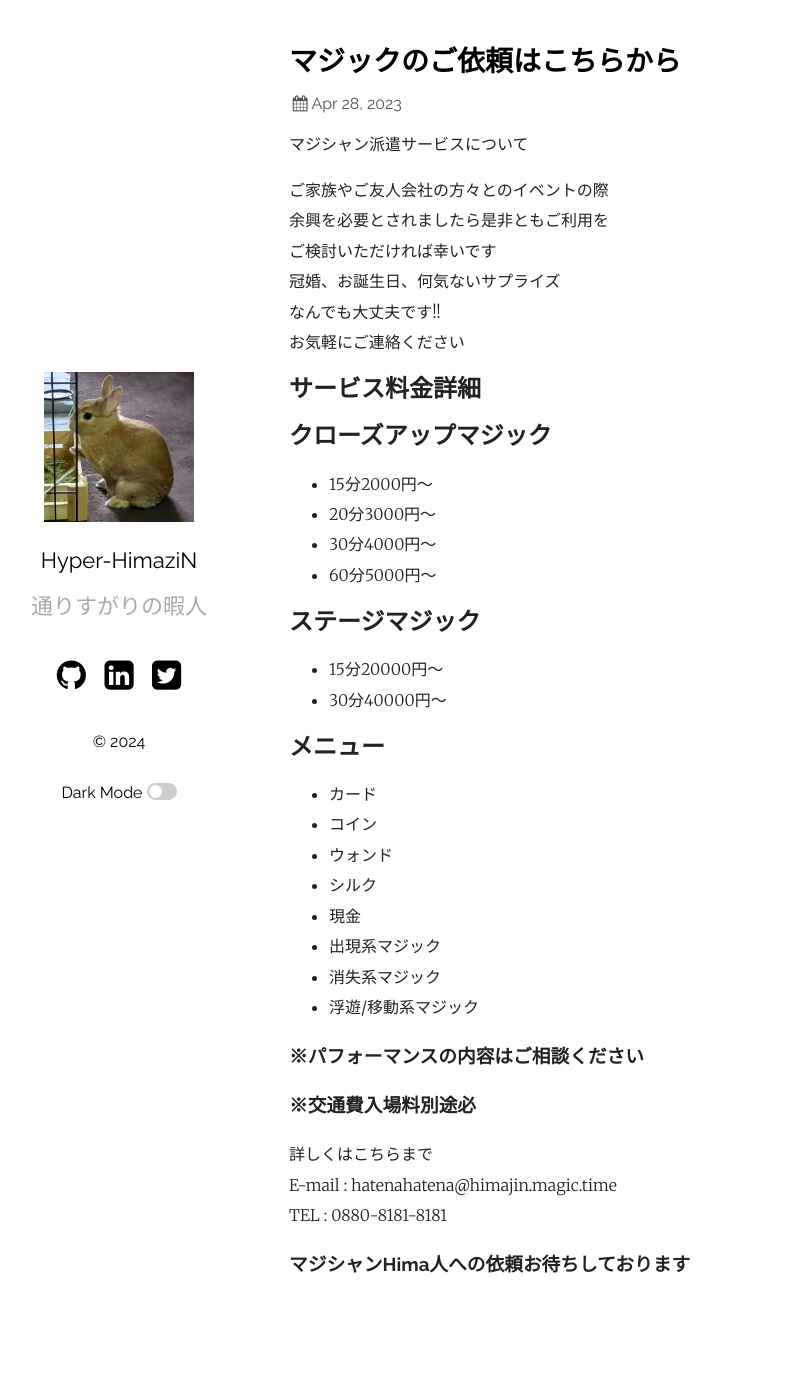
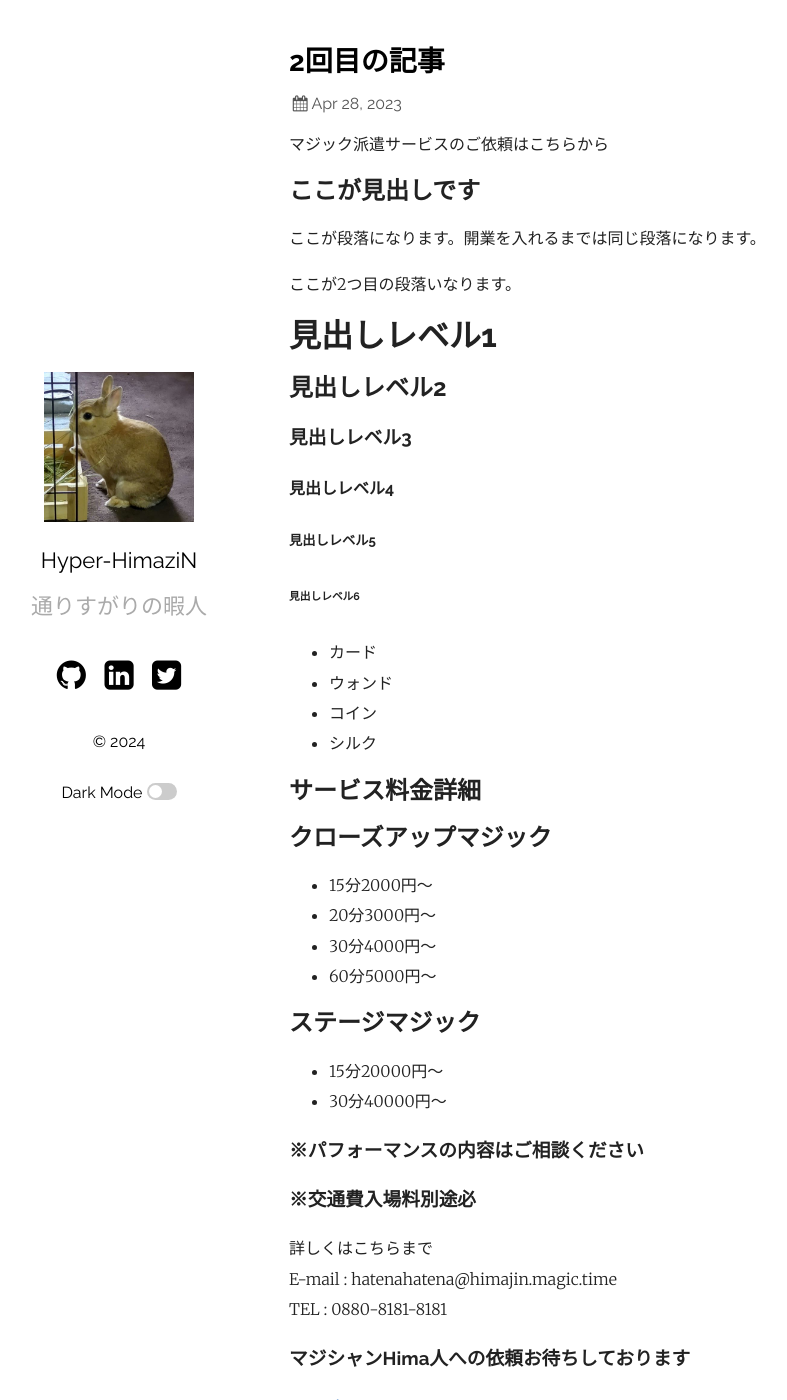
Before and after one commit to S-All11/S-All11.github.io, a Jekyll site: the page built from _posts/2023-04-28-Test2.md, in a window 1280 px wide and 1400 px high. Shown: the whole window, without its empty margins (66-853 px from the left). Built offline with Jekyll 4.4.1, drawn with Linux system fonts in a browser that asks for light colours.

Commit message:
Update 2023-04-28-Test2.md

```diff
--- a/_posts/2023-04-28-Test2.md
+++ b/_posts/2023-04-28-Test2.md
@@ -1,17 +1,27 @@
 ---
 layout: post
-title: "マジックのご依頼はこちらから"
+title: "2回目の記事"
 date:   2023-04-28 13:30:00 +0900
 categories:
 ---
-マジシャン派遣サービスについて
+マジック派遣サービスのご依頼はこちらから
 
-ご家族やご友人会社の方々とのイベントの際
-余興を必要とされましたら是非ともご利用を
-ご検討いただければ幸いです
-冠婚、お誕生日、何気ないサプライズ
-なんでも大丈夫です!!
-お気軽にご連絡ください
+## ここが見出しです
+ここが段落になります。開業を入れるまでは同じ段落になります。
+
+ここが2つ目の段落いなります。
+
+# 見出しレベル1
+## 見出しレベル2
+### 見出しレベル3
+#### 見出しレベル4
+##### 見出しレベル5
+###### 見出しレベル6
+
+- カード
+- ウォンド
+- コイン
+- シルク
 
 ## サービス料金詳細
 
@@ -26,19 +36,18 @@ categories:
 - 15分20000円～
 - 30分40000円～
 
-## メニュー
-- カード
-- コイン
-- ウォンド
-- シルク
-- 現金
-- 出現系マジック
-- 消失系マジック
-- 浮遊/移動系マジック
-
 ### ※パフォーマンスの内容はご相談ください
 ### ※交通費入場料別途必
 詳しくはこちらまで
 E-mail : hatenahatena@himajin.magic.time
 TEL : 0880-8181-8181
 ### マジシャンHima人への依頼お待ちしております
+
+[Yahoo! JAPAN](http://www.yahoo.co.jp)
+
+[![唐突に現れた謎のホログラム](/assets/images/3795614.jpg)](https://s-all11.github.io/assets/images/3795614.jpg)
+
+![自引きした猫野郎](/assets/images/DSC_1499.jpg)
+
+
+![ショットガンに目覚めたピカチュウ](/assets/images/thumb2-4k-pikachu-gun-pokemon-chubby-rodent.png)
```
